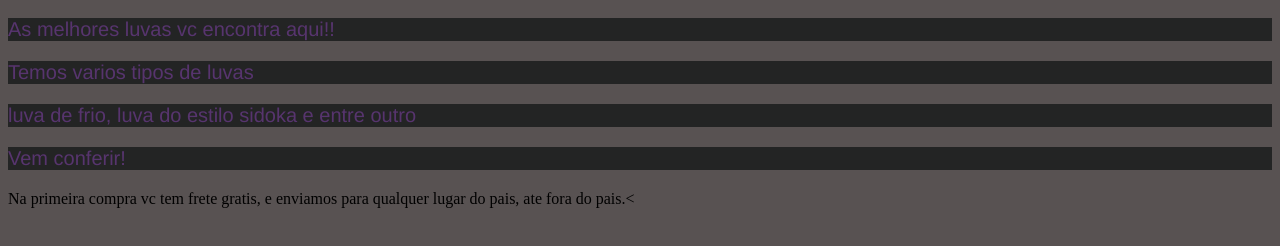
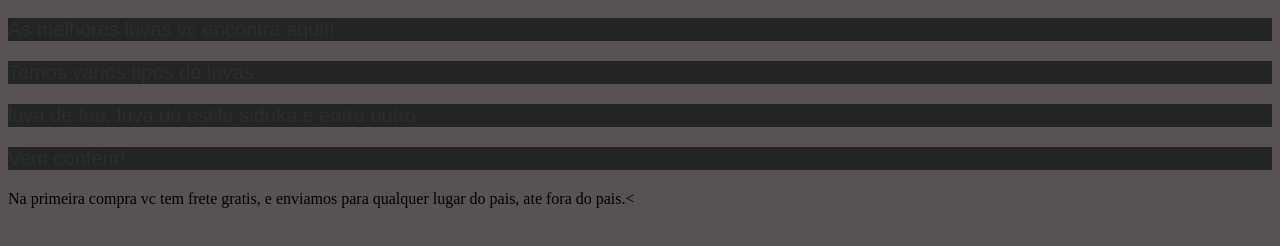
Before and after one commit to lucasMalvadeza/lucasal, a plain HTML site: page index.html in a window 1280 px wide. Shown: the part 54-300 px from the top of the page. Drawn offline with Linux system fonts and the light colour scheme.

Commit message:
kkkguchll

```diff
--- a/style.css
+++ b/style.css
@@ -12,7 +12,7 @@ background:rgba(255, 0, 50, 50) ;
 
 
 p{
-color:rgba(110, 60, 143, 0.699) ;
+color:rgba(228, 226, 229, 0.048) ;
 font-family:'Franklin Gothic Medium', 'Arial Narrow', Arial, sans-serif ;
 font-size: 20px;
 background: #1e1f1fe7;
```
